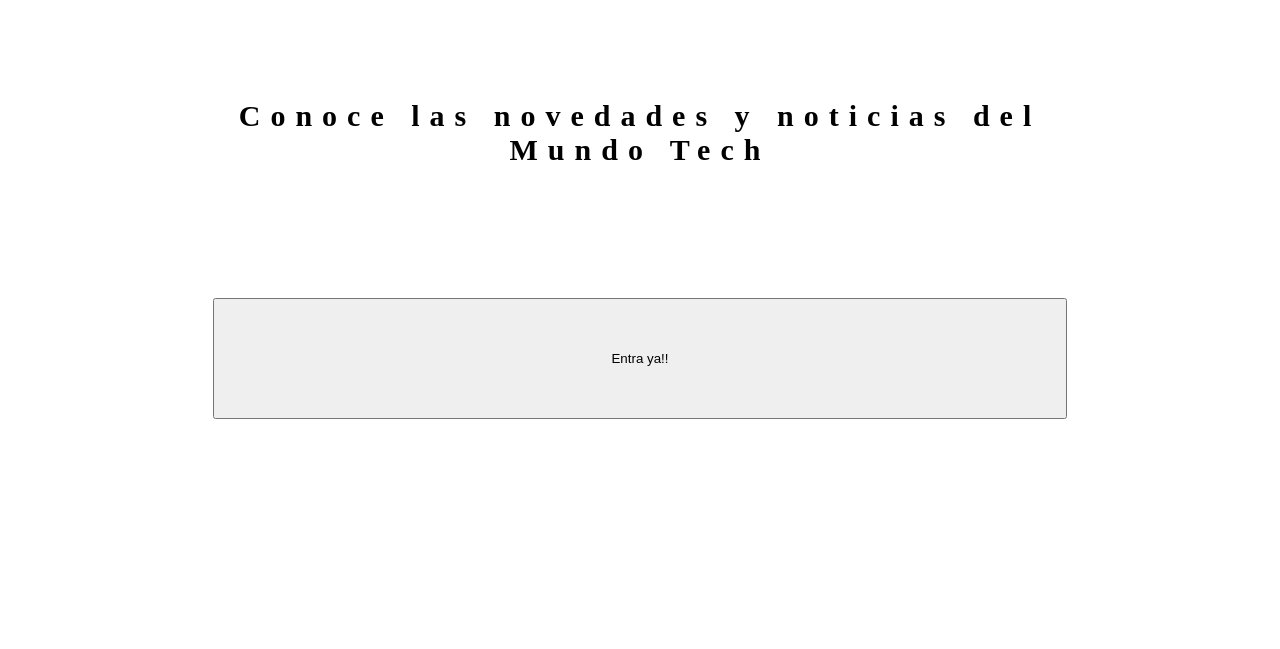
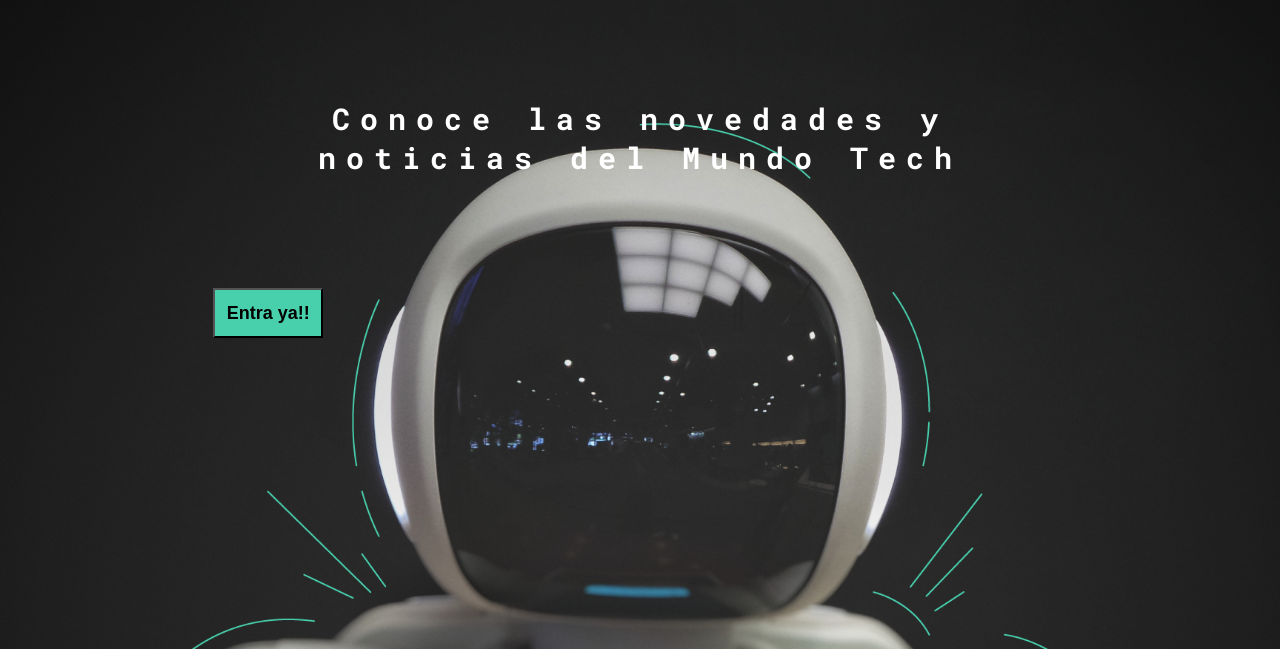
Before and after one commit to lavitzwind/Myblog, a plain HTML site: page index.html in a window 1280 px wide. Shown: the part 151-800 px from the top of the page. Drawn offline with Linux system fonts and the light colour scheme.

Commit message:
Ending our home

```diff
--- a/css/main.scss
+++ b/css/main.scss
@@ -1,4 +1,7 @@
+@import url('https://fonts.googleapis.com/css2?family=Roboto+Mono:wght@400;500;700&family=Roboto+Slab:wght@400;700&family=Roboto:wght@400;500;700;900&display=swap');
+
 body {
+    font-family: 'Roboto Mono', monospace;
     margin: 0;
     padding: 0;
     position: fixed;
@@ -75,6 +78,10 @@ nav {
     display: grid;
     grid-template-columns: 1fr 4fr 1fr;
     height: 100%;
+    background-image: url('/assets/img/Cover.png');
+    background-position: center;
+    background-repeat: no-repeat;
+    background-size: cover;
 
     section {
         display: grid;
@@ -85,10 +92,26 @@ nav {
     }
 
     .home-main-text {
+        font-family: 'Roboto Mono', monospace;
         font-size: 30px;
         font-weight: 700;
         letter-spacing: 10px;
         color: black;
         text-align: center;
+        color: white;
+    }
+
+    .home-main-button {
+        width: 110px;
+        height: 50px;
+        background: #48cfac;
+        display: grid;
+        align-items: center;
+
+        a {
+            font-weight: 700;
+            font-size: 18px;
+        }
+
     }
 }
```
Also changed, not shown: css/main.css, 1 other file.
